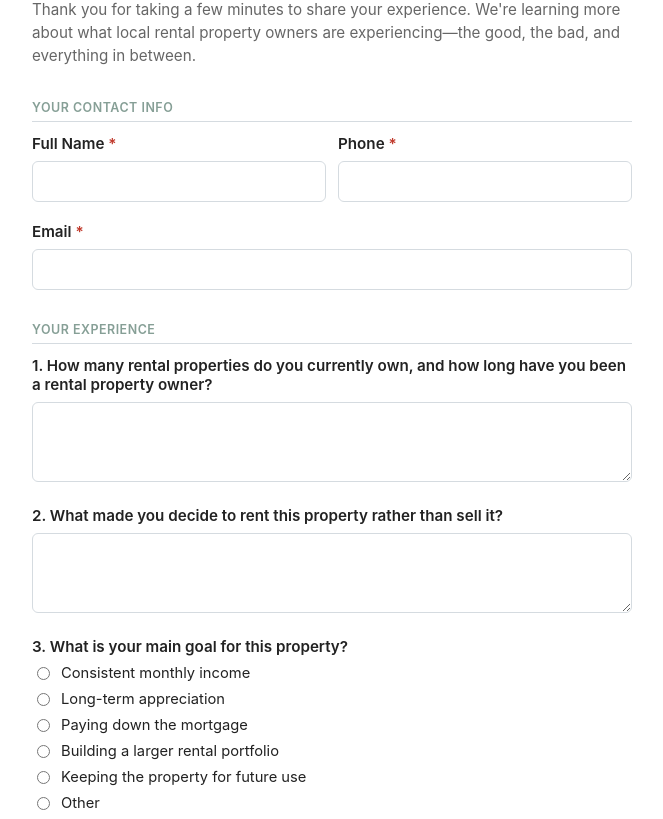
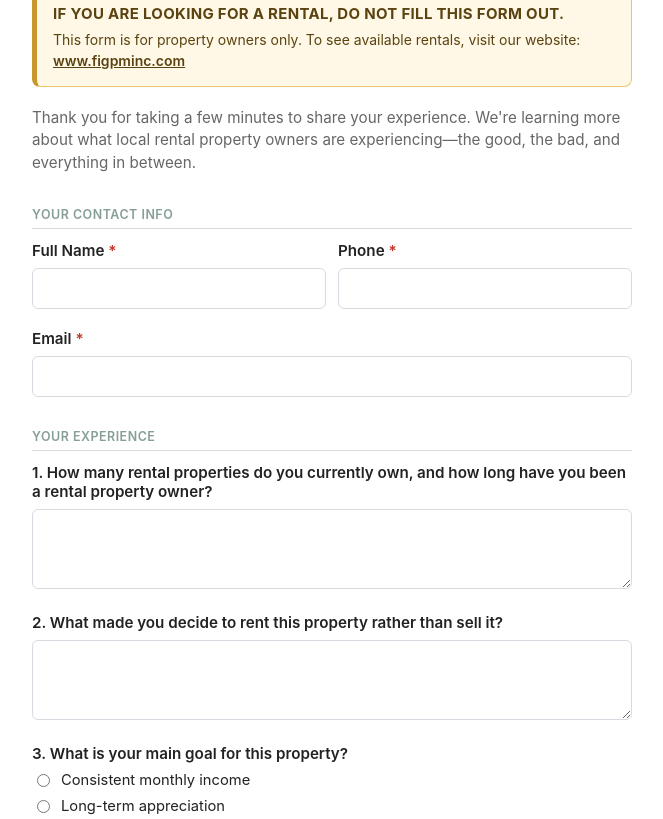
Before and after one commit to figpminc/fig-owner-questionnaire, a plain HTML site: page index.html in a window 1280 px wide. Shown: the part 93-912 px from the top of the page, without its empty margins (308-971 px from the left). Drawn offline with Linux system fonts and the light colour scheme.

Commit message:
Add files via upload

```diff
--- a/index.html
+++ b/index.html
@@ -112,6 +112,10 @@
   .success-panel h2 { color: var(--accent); }
   /* honeypot */
   .hp-field { position: absolute; left: -9999px; top: -9999px; }
+
+  .renter-notice { background:#fff8e6; border:1px solid #e8c56b; border-left:5px solid #c9962b; border-radius:8px; padding:.9rem 1rem; margin:0 0 1.25rem; font-size:14px; line-height:1.5; color:#5a4310; }
+  .renter-notice strong { display:block; font-size:15px; letter-spacing:.02em; margin-bottom:.2rem; }
+  .renter-notice a { color:#5a4310; font-weight:600; }
 </style>
 </head>
 <body>
@@ -119,6 +123,7 @@
 
   <form id="ownerForm">
     <h1>Rental Property Owner Questionnaire</h1>
+    <div class="renter-notice" role="note"><strong>IF YOU ARE LOOKING FOR A RENTAL, DO NOT FILL THIS FORM OUT.</strong>This form is for property owners only. To see available rentals, visit our website: <a href="https://www.figpminc.com" target="_blank" rel="noopener">www.figpminc.com</a></div>
     <p class="intro">Thank you for taking a few minutes to share your experience. We're learning more about what local rental property owners are experiencing&mdash;the good, the bad, and everything in between.</p>
 
     <div class="section-label">Your Contact Info</div>
```
